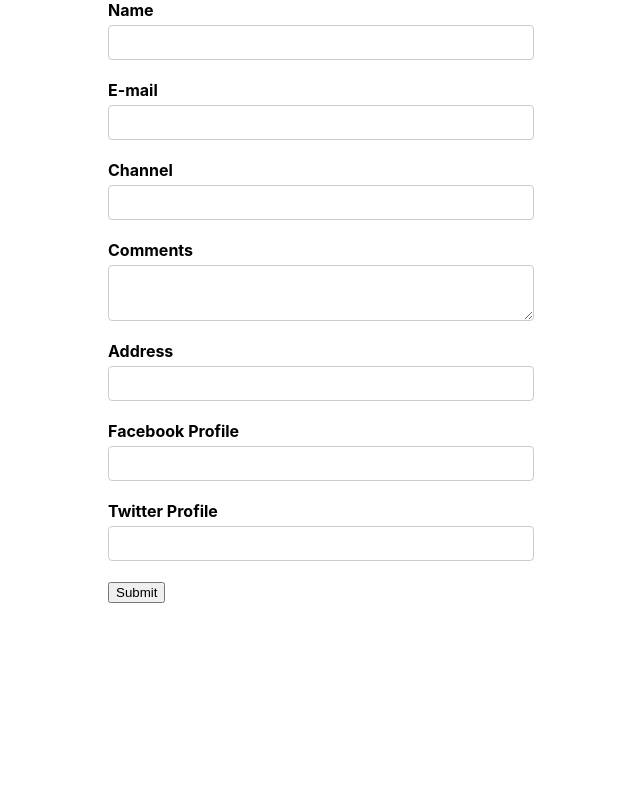
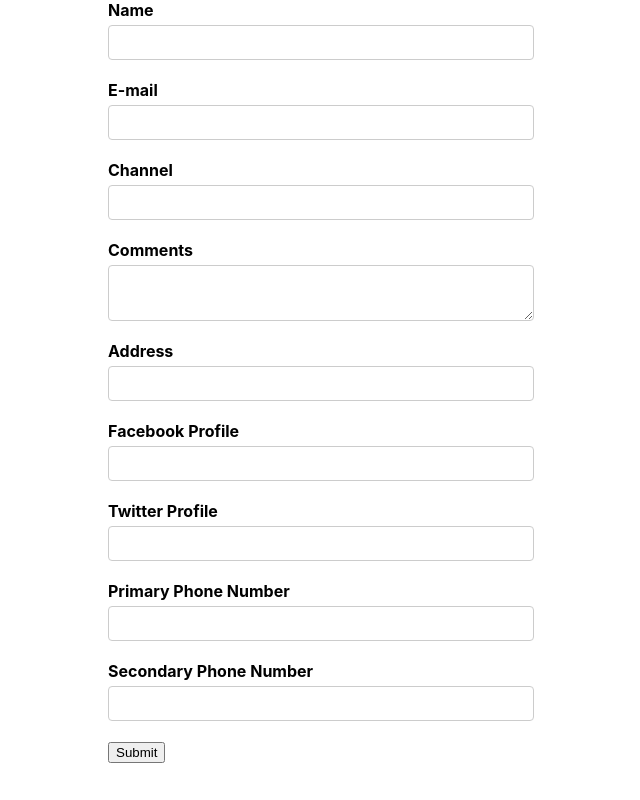
Before and after one commit to DuncanMoyo/formik, a React (Create React App) app: page / in a window 1280 px wide. Shown: the whole page, without its empty margins (319-959 px from the left). Built offline with nearby package versions, Linux system fonts and the light colour scheme.

Commit message:
t-21 Arrays

```diff
--- a/src/components/YoutubeForm.js
+++ b/src/components/YoutubeForm.js
@@ -12,7 +12,8 @@
   social: {
     facebook: '',
     twitter: ''
-  }
+  },
+  phoneNumbers: ['', '']
 };
 
 const onSubmit = (values) => {
@@ -83,6 +84,14 @@
           <label htmlFor="twitter">Twitter Profile</label>
           <Field type="text" id="twitter" name="social.twitter" />
         </div>
+        <div className="form-control">
+          <label htmlFor="primaryPh">Primary Phone Number</label>
+          <Field type="text" id="primaryPh" name="phoneNumbers[0]" />
+        </div>
+        <div className="form-control">
+          <label htmlFor="secondaryPh">Secondary Phone Number</label>
+          <Field type="text" id="secondaryPh" name="phoneNumbers[1]" />
+        </div>
         <button type="submit">Submit</button>
       </Form>
     </Formik>
```
